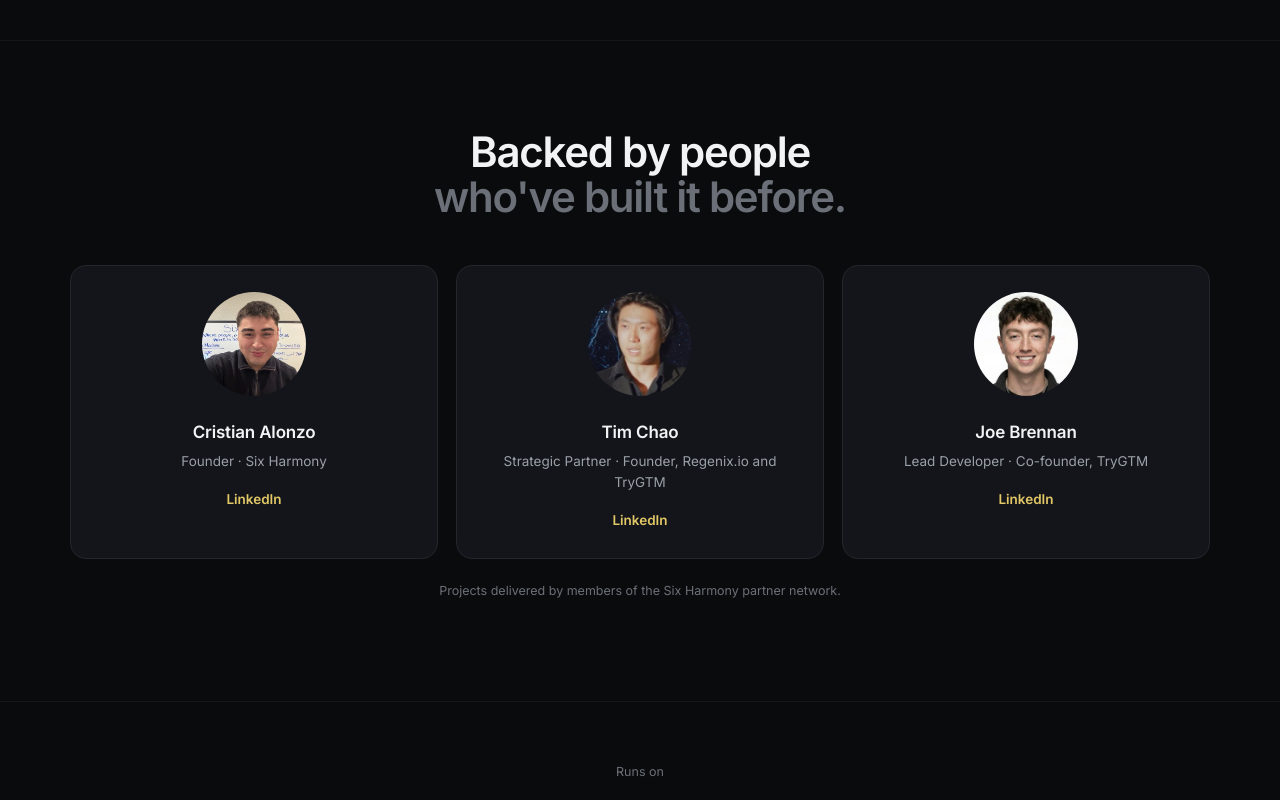
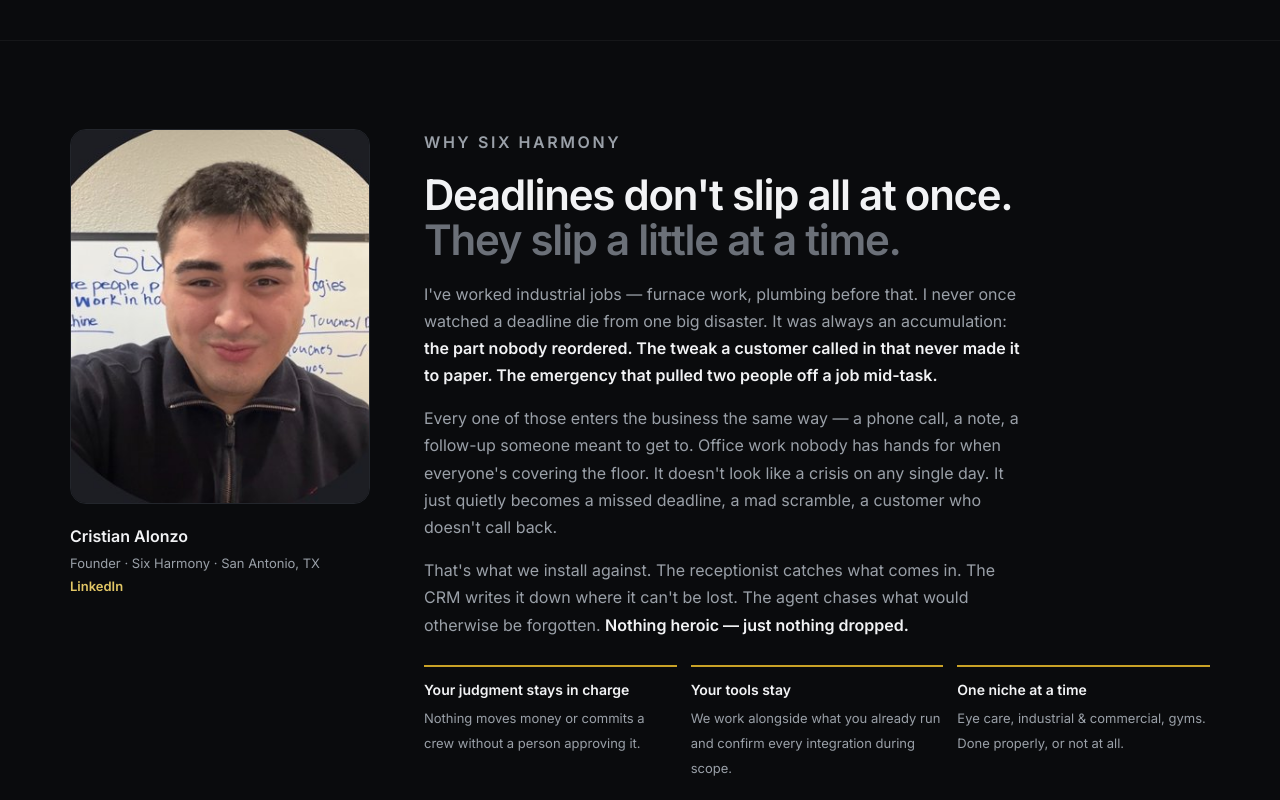
Before and after one commit to calonzo2001-beep/sixharmony-site, a plain HTML site: page site/index.html in a window 1280 px wide. Shown: the part 3600-4400 px from the top of the page. Drawn offline with Linux system fonts and the light colour scheme.

Commit message:
Founder section: deadlines slip by accumulation — Cristian's trade story
Co-Authored-By: Claude Fable 5 <noreply@anthropic.com>
Claude-Session: https://claude.ai/code/session_01VZ3dAZbexUuxx1vgoJmSBV

```diff
--- a/site/css/noir.css
+++ b/site/css/noir.css
@@ -117,6 +117,20 @@ section.sec.tight{padding-block:60px}
 .person span{display:block;color:var(--mut);font-size:13.5px;margin:6px 0 14px}
 .person a{color:var(--gold-soft);font-size:13.5px;font-weight:600}
 
+/* founder */
+.founder{display:grid;grid-template-columns:300px 1fr;gap:54px;align-items:start}
+.founder>*{min-width:0}
+.founder .pic img{width:100%;border-radius:16px;object-fit:cover;aspect-ratio:4/5;border:1px solid var(--line)}
+.founder .pic b{display:block;margin-top:14px;font-size:16px}
+.founder .pic span{display:block;color:var(--mut);font-size:13px;margin-top:4px}
+.founder .pic a{color:var(--gold-soft);font-size:13px;font-weight:600}
+.founder p{color:var(--mut);font-size:16px;line-height:1.7;margin:0 0 16px;max-width:60ch}
+.founder p b{color:var(--fg)}
+.founder .principles{display:grid;grid-template-columns:repeat(auto-fit,minmax(180px,1fr));gap:14px;margin-top:26px}
+.founder .principles div{border-top:2px solid var(--gold);padding-top:12px}
+.founder .principles b{display:block;font-size:14px;margin-bottom:5px}
+.founder .principles span{color:var(--mut);font-size:13px}
+@media (max-width:860px){.founder{grid-template-columns:1fr;gap:26px}.founder .pic{max-width:260px}}
 /* FAQ */
 .faq{max-width:760px;margin:0 auto}
 .faq details{border-top:1px solid var(--line)}
--- a/site/index.html
+++ b/site/index.html
@@ -153,6 +153,29 @@
   </div>
 </section>
 
+<section class="sec" id="founder">
+  <div class="wrap founder">
+    <div class="pic">
+      <img src="img/partners/cristian-alonzo.jpg" alt="Cristian Alonzo" width="300" height="375">
+      <b>Cristian Alonzo</b>
+      <span>Founder · Six Harmony · San Antonio, TX</span>
+      <a href="https://www.linkedin.com/in/cristian-alonzo-24589a21b" target="_blank" rel="noopener">LinkedIn</a>
+    </div>
+    <div>
+      <p class="eyebrow">Why Six Harmony</p>
+      <h2>Deadlines don't slip all at once.<br><span class="dim">They slip a little at a time.</span></h2>
+      <p style="margin-top:18px">I've worked industrial jobs — furnace work, plumbing before that. I never once watched a deadline die from one big disaster. It was always an accumulation: <b>the part nobody reordered. The tweak a customer called in that never made it to paper. The emergency that pulled two people off a job mid-task.</b></p>
+      <p>Every one of those enters the business the same way — a phone call, a note, a follow-up someone meant to get to. Office work nobody has hands for when everyone's covering the floor. It doesn't look like a crisis on any single day. It just quietly becomes a missed deadline, a mad scramble, a customer who doesn't call back.</p>
+      <p>That's what we install against. The receptionist catches what comes in. The CRM writes it down where it can't be lost. The agent chases what would otherwise be forgotten. <b>Nothing heroic — just nothing dropped.</b></p>
+      <div class="principles">
+        <div><b>Your judgment stays in charge</b><span>Nothing moves money or commits a crew without a person approving it.</span></div>
+        <div><b>Your tools stay</b><span>We work alongside what you already run and confirm every integration during scope.</span></div>
+        <div><b>One niche at a time</b><span>Eye care, industrial &amp; commercial, gyms. Done properly, or not at all.</span></div>
+      </div>
+    </div>
+  </div>
+</section>
+
 <section class="sec" id="people">
   <div class="wrap">
     <div class="sec-head">
```
